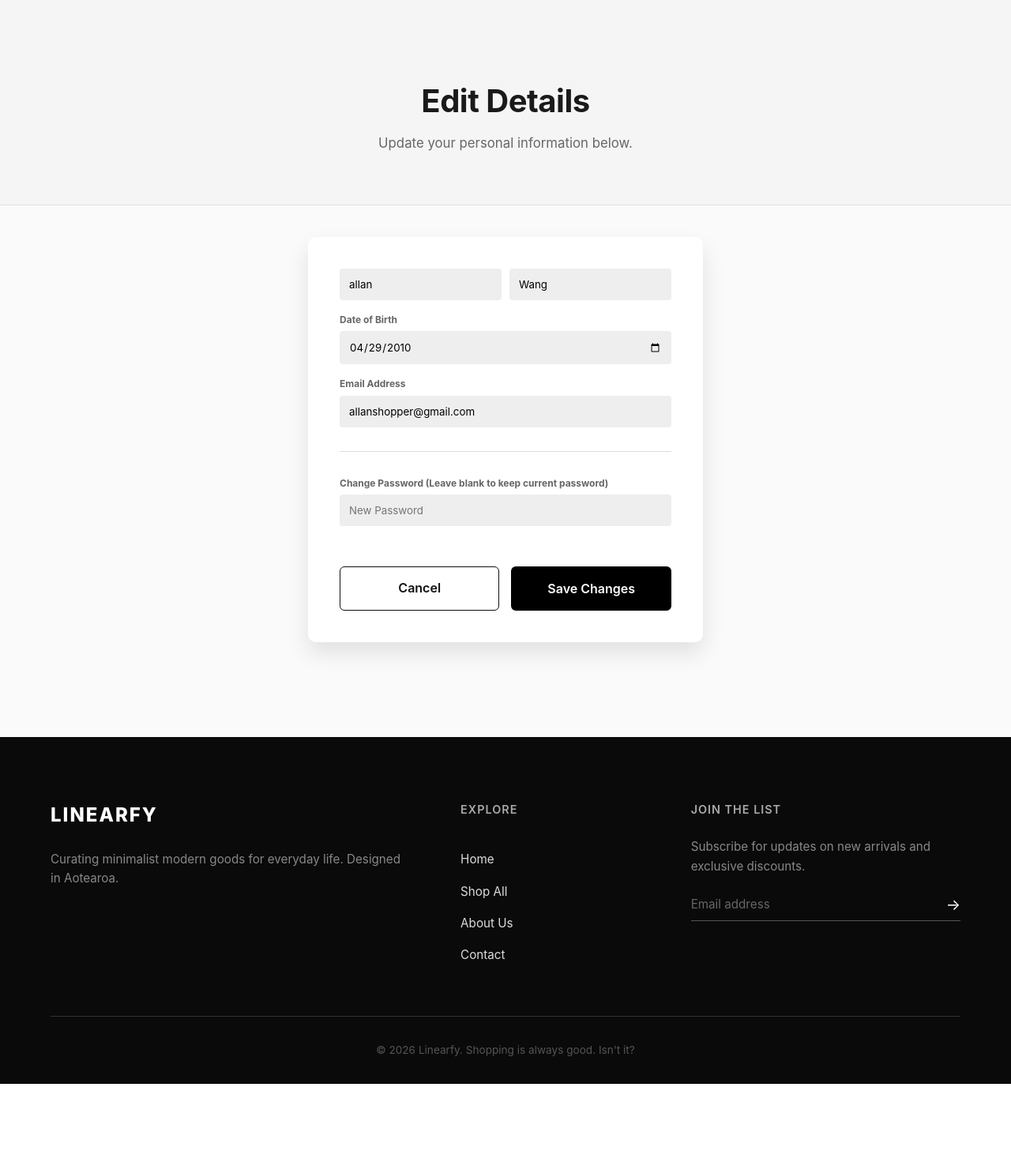
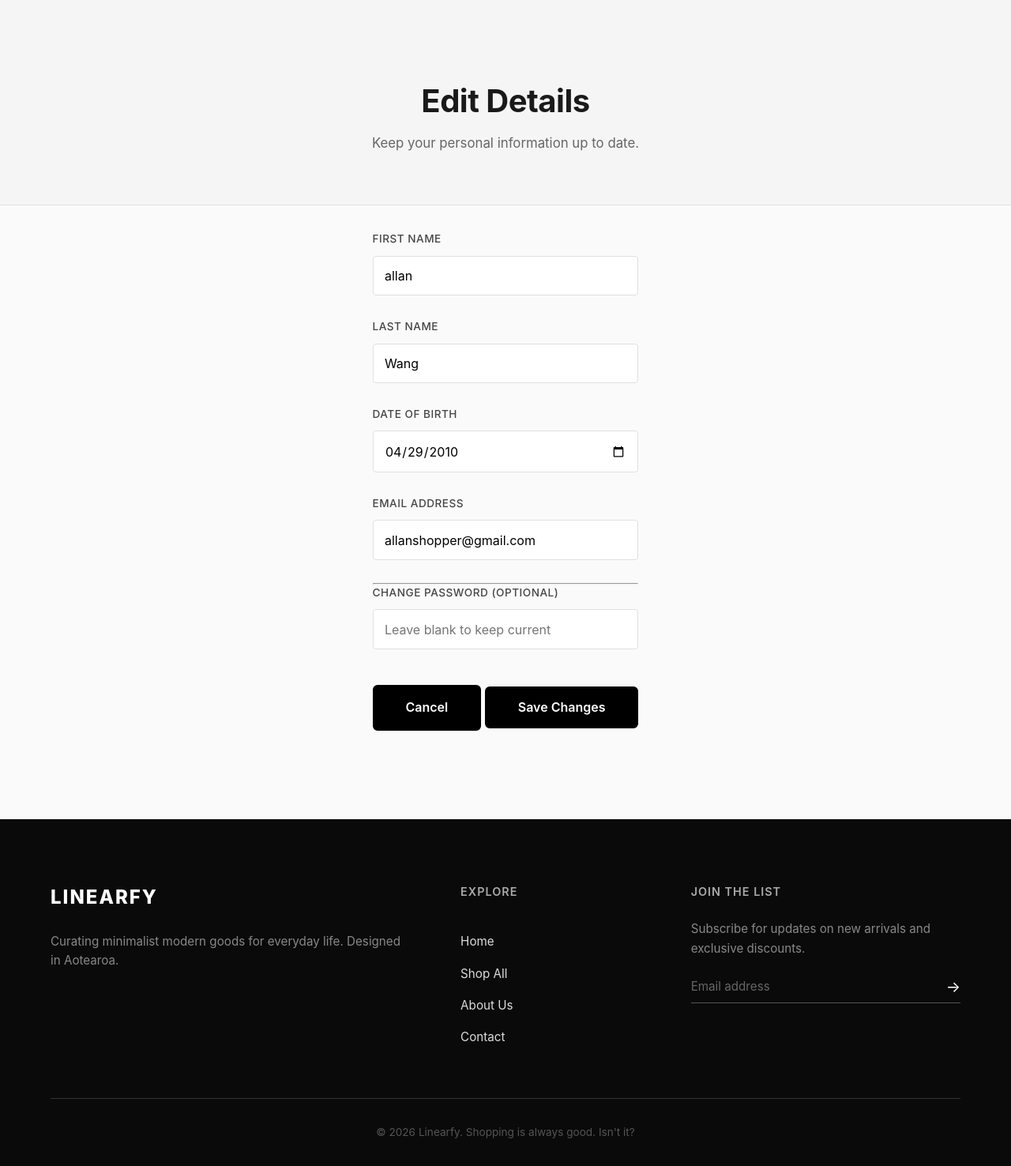
Before and after one commit to AllanW178/Linearfy-WEB, a Flask app: page /edit-account in a window 1280 px wide. Shown: the part 87-1563 px from the top of the page at 79% size. Before the commit the page ends 1459 px from the top, so only its background shows below. Run offline with Flask 3, Linux system fonts and the light colour scheme; a user stored in the database is signed in; data comes from the database, SQL or seed files in the repository.

Commit message:
Update edit_account.html

```diff
--- a/Lineary [ Website ]/templates/edit_account.html
+++ b/Lineary [ Website ]/templates/edit_account.html
@@ -1,41 +1,50 @@
 {% extends "base.html" %}
 
 {% block content %}
-<div class="page-header">
+<div class="page-header hidden">
     <div class="header-content">
         <h1>Edit Details</h1>
-        <p>Update your personal information below.</p>
+        <p>Keep your personal information up to date.</p>
     </div>
 </div>
 
-<div class="auth-wrapper original-wrapper">
-    <div class="original-container">
+<div class="auth-wrapper refined-wrapper hidden stagger-1">
+    <div class="refined-container">
+        <form action="{{ url_for('edit_account') }}" method="POST" class="refined-form">
 
-        <form action="{{ url_for('edit_account') }}" method="POST" class="original-form">
-
-            <div class="input-row original-row">
-                <input type="text" name="first_name" value="{{ user.first_name }}" required class="original-input-short">
-                <input type="text" name="last_name" value="{{ user.last_name }}" required class="original-input-short">
+            <div class="input-grid">
+                <div class="input-group">
+                    <label>First Name</label>
+                    <input type="text" name="first_name" value="{{ user.first_name }}" required>
+                </div>
+                <div class="input-group">
+                    <label>Last Name</label>
+                    <input type="text" name="last_name" value="{{ user.last_name }}" required>
+                </div>
             </div>
 
-            <label class="original-label">Date of Birth</label>
-            <input type="date" name="dob" value="{{ user.dob.strftime('%Y-%m-%d') }}" required class="original-input-full">
-
-            <label class="original-label">Email Address</label>
-            <input type="email" name="email" value="{{ user.email }}" required class="original-input-full">
-
-            <hr class="original-hr">
-
-            <label class="original-label">Change Password (Leave blank to keep current password)</label>
-            <input type="password" name="new_password" placeholder="New Password" class="original-input-full">
-
-            <div class="original-btn-group">
-                <a href="{{ url_for('account') }}" class="btn original-btn-cancel">Cancel</a>
-                <button type="submit" class="btn original-btn-submit">Save Changes</button>
+            <div class="input-group">
+                <label>Date of Birth</label>
+                <input type="date" name="dob" value="{{ user.dob.strftime('%Y-%m-%d') }}" required>
             </div>
 
+            <div class="input-group">
+                <label>Email Address</label>
+                <input type="email" name="email" value="{{ user.email }}" required>
+            </div>
+
+            <hr class="elegant-hr">
+
+            <div class="input-group">
+                <label>Change Password (Optional)</label>
+                <input type="password" name="new_password" placeholder="Leave blank to keep current">
+            </div>
+
+            <div class="button-grid">
+                <a href="{{ url_for('account') }}" class="btn btn-outline">Cancel</a>
+                <button type="submit" class="btn btn-primary">Save Changes</button>
+            </div>
         </form>
-
     </div>
 </div>
 {% endblock %}
```
